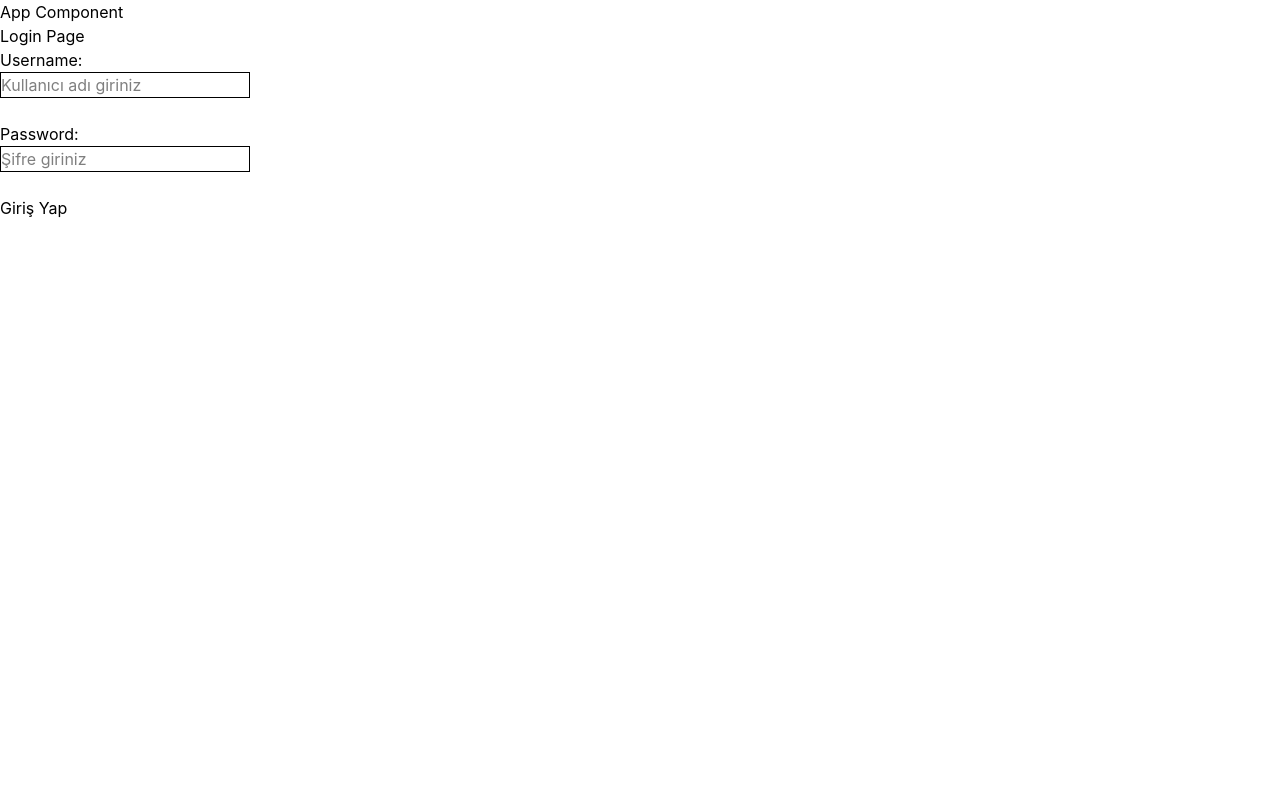
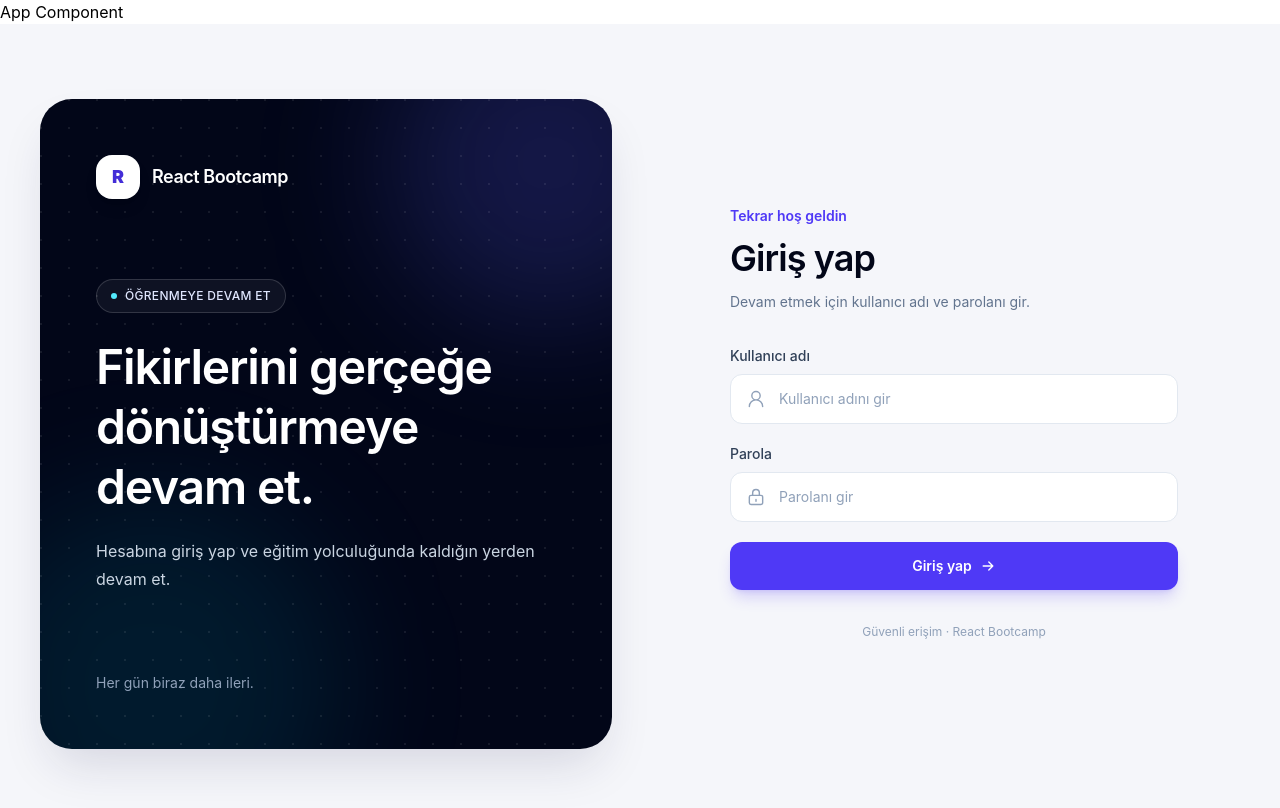
Before and after one commit to eminbasbayan/26-3-react-bootcamp, a React (Vite) app: page / in a window 1280 px wide. Shown: the top 808 px of the page. Built offline with nearby package versions, Linux system fonts and the light colour scheme.

Commit message:
login page düzenleme

```diff
--- a/src/pages/auth/LoginPage.jsx
+++ b/src/pages/auth/LoginPage.jsx
@@ -6,7 +6,7 @@ const schema = yup.object().shape({
   username: yup.string().required('Kullanıcı adı zorunludur!'),
   password: yup
     .string()
-    .min(6, 'Parola en az 6 karekterli olmalıdır!')
+    .min(6, 'Parola en az 6 karakterli olmalıdır!')
     .required('Parola zorunludur!'),
 });
 
@@ -24,43 +24,139 @@ const LoginPage = () => {
   }
 
   return (
-    <div className="login-page">
-      <h1>Login Page</h1>
-      <form onSubmit={handleSubmit(onSubmit)}>
-        <label>
-          Username:
-          <br />
+    <main className="min-h-screen bg-[#f5f6fa] text-slate-900">
+      <div className="mx-auto grid min-h-screen max-w-7xl items-center gap-8 px-4 py-8 sm:px-6 lg:grid-cols-2 lg:gap-14 lg:px-10">
+        <section className="relative hidden min-h-[650px] overflow-hidden rounded-[2rem] bg-slate-950 px-10 py-12 text-white shadow-2xl shadow-indigo-950/15 lg:flex lg:flex-col lg:justify-between xl:px-14 xl:py-14">
+          <div aria-hidden="true" className="pointer-events-none absolute inset-0 overflow-hidden">
+            <div className="absolute -right-24 -top-24 h-80 w-80 rounded-full bg-indigo-500/20 blur-3xl" />
+            <div className="absolute -bottom-32 -left-20 h-96 w-96 rounded-full bg-cyan-400/10 blur-3xl" />
+            <div className="absolute inset-0 bg-[radial-gradient(circle_at_1px_1px,rgba(255,255,255,0.08)_1px,transparent_0)] bg-[size:28px_28px]" />
+          </div>
+
+          <div className="relative flex items-center gap-3">
+            <div className="flex h-11 w-11 items-center justify-center rounded-2xl bg-white text-lg font-black text-indigo-700 shadow-lg shadow-black/10">
+              R
+            </div>
+            <span className="text-lg font-semibold tracking-tight">React Bootcamp</span>
+          </div>
+
+          <div className="relative max-w-lg py-12">
+            <span className="mb-6 inline-flex items-center gap-2 rounded-full border border-white/15 bg-white/5 px-3.5 py-2 text-xs font-medium tracking-wide text-indigo-100">
+              <span className="h-1.5 w-1.5 rounded-full bg-cyan-300" />
+              ÖĞRENMEYE DEVAM ET
+            </span>
+            <h1 className="text-4xl font-semibold leading-tight tracking-tight xl:text-5xl">
+              Fikirlerini gerçeğe dönüştürmeye devam et.
+            </h1>
+            <p className="mt-5 max-w-md text-base leading-7 text-slate-300">
+              Hesabına giriş yap ve eğitim yolculuğunda kaldığın yerden devam et.
+            </p>
+          </div>
+
+          <p className="relative text-sm text-slate-400">
+            Her gün biraz daha ileri.
+          </p>
+        </section>
+
+        <section className="mx-auto w-full max-w-md py-8 lg:py-12">
+          <div className="mb-10 flex items-center gap-3 lg:hidden">
+            <div className="flex h-10 w-10 items-center justify-center rounded-xl bg-indigo-600 text-base font-black text-white shadow-lg shadow-indigo-600/20">
+              R
+            </div>
+            <span className="font-semibold tracking-tight text-slate-900">React Bootcamp</span>
+          </div>
+
+          <div className="mb-8">
+            <p className="mb-3 text-sm font-semibold text-indigo-600">Tekrar hoş geldin</p>
+            <h2 className="text-3xl font-semibold tracking-tight text-slate-950 sm:text-4xl">
+              Giriş yap
+            </h2>
+            <p className="mt-3 text-sm leading-6 text-slate-500">
+              Devam etmek için kullanıcı adı ve parolanı gir.
+            </p>
+          </div>
+
+          <form onSubmit={handleSubmit(onSubmit)} className="space-y-5">
+            <div>
+              <label htmlFor="username" className="mb-2 block text-sm font-medium text-slate-700">
+                Kullanıcı adı
+              </label>
+              <div className="relative">
+                <svg
+                  aria-hidden="true"
+                  viewBox="0 0 24 24"
+                  fill="none"
+                  className="pointer-events-none absolute left-4 top-1/2 h-5 w-5 -translate-y-1/2 text-slate-400"
+                >
+                  <path d="M20 21a8 8 0 0 0-16 0M12 13a5 5 0 1 0 0-10 5 5 0 0 0 0 10Z" stroke="currentColor" strokeWidth="1.7" strokeLinecap="round" strokeLinejoin="round" />
+                </svg>
                 <input
+                  id="username"
                   type="text"
-            placeholder="Kullanıcı adı giriniz"
+                  autoComplete="username"
+                  placeholder="Kullanıcı adını gir"
+                  aria-invalid={Boolean(errors.username)}
+                  aria-describedby={errors.username ? 'username-error' : undefined}
                   {...register('username')}
-            className="border"
+                  className={`w-full rounded-xl border bg-white py-3.5 pl-12 pr-4 text-sm text-slate-900 outline-none transition placeholder:text-slate-400 focus:ring-4 ${errors.username ? 'border-red-300 focus:border-red-400 focus:ring-red-100' : 'border-slate-200 focus:border-indigo-500 focus:ring-indigo-100'}`}
                 />
+              </div>
               {errors.username && (
-            <p className="text-red-400 text-xs">{errors.username.message}</p>
+                <p id="username-error" role="alert" className="mt-2 text-xs font-medium text-red-600">
+                  {errors.username.message}
+                </p>
               )}
+            </div>
+
+            <div>
+              <label htmlFor="password" className="mb-2 block text-sm font-medium text-slate-700">
+                Parola
               </label>
-        <br />
-        <br />
-        <label>
-          Password:
-          <br />
+              <div className="relative">
+                <svg
+                  aria-hidden="true"
+                  viewBox="0 0 24 24"
+                  fill="none"
+                  className="pointer-events-none absolute left-4 top-1/2 h-5 w-5 -translate-y-1/2 text-slate-400"
+                >
+                  <rect x="4" y="10" width="16" height="11" rx="2" stroke="currentColor" strokeWidth="1.7" />
+                  <path d="M8 10V7a4 4 0 1 1 8 0v3m-4 5v2" stroke="currentColor" strokeWidth="1.7" strokeLinecap="round" />
+                </svg>
                 <input
+                  id="password"
                   type="password"
-            placeholder="Şifre giriniz"
+                  autoComplete="current-password"
+                  placeholder="Parolanı gir"
+                  aria-invalid={Boolean(errors.password)}
+                  aria-describedby={errors.password ? 'password-error' : undefined}
                   {...register('password')}
-            className="border"
+                  className={`w-full rounded-xl border bg-white py-3.5 pl-12 pr-4 text-sm text-slate-900 outline-none transition placeholder:text-slate-400 focus:ring-4 ${errors.password ? 'border-red-300 focus:border-red-400 focus:ring-red-100' : 'border-slate-200 focus:border-indigo-500 focus:ring-indigo-100'}`}
                 />
+              </div>
               {errors.password && (
-            <p className="text-red-400 text-xs">{errors.password.message}</p>
+                <p id="password-error" role="alert" className="mt-2 text-xs font-medium text-red-600">
+                  {errors.password.message}
+                </p>
               )}
-        </label>
+            </div>
 
-        <br />
-        <br />
-        <button type="submit">Giriş Yap</button>
+            <button
+              type="submit"
+              className="group flex w-full items-center justify-center gap-2 rounded-xl bg-indigo-600 px-5 py-3.5 text-sm font-semibold text-white shadow-lg shadow-indigo-600/20 transition hover:bg-indigo-700 focus:outline-none focus:ring-4 focus:ring-indigo-200 active:translate-y-px"
+            >
+              Giriş yap
+              <svg aria-hidden="true" viewBox="0 0 20 20" fill="none" className="h-4 w-4 transition-transform group-hover:translate-x-0.5">
+                <path d="M4 10h12m-5-5 5 5-5 5" stroke="currentColor" strokeWidth="1.7" strokeLinecap="round" strokeLinejoin="round" />
+              </svg>
+            </button>
           </form>
+
+          <p className="mt-8 text-center text-xs leading-5 text-slate-400">
+            Güvenli erişim · React Bootcamp
+          </p>
+        </section>
       </div>
+    </main>
   );
 };
 
```
Lines whose indentation alone changed are shown as unchanged.
